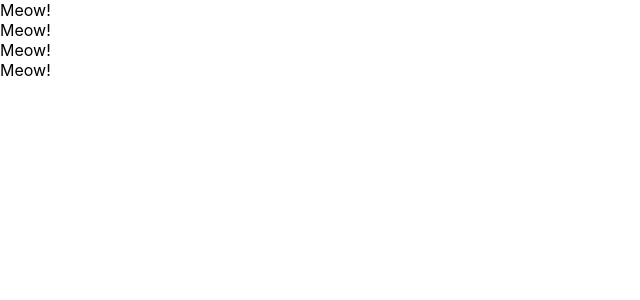
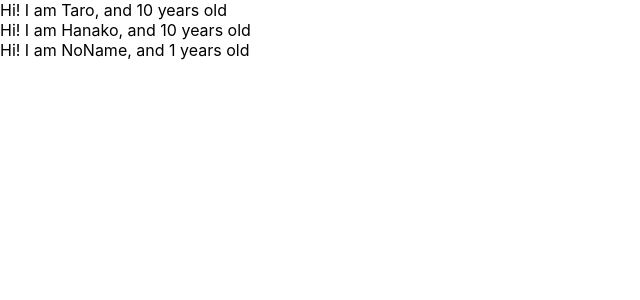
Before and after one commit to kobatta/crud-react-redux, a React (Create React App) app: page / in a window 1280 px wide. Shown: the top 300 px of the page, without its empty margins (0-640 px from the left). Built offline with nearby package versions, Linux system fonts and the light colour scheme.

Commit message:
learn props of component

```diff
--- a/src/App.js
+++ b/src/App.js
@@ -11,17 +11,27 @@
 //}
 
 const App = () => {
+  const profiles = [
+    {name: "Taro", age: 10},
+    {name: "Hanako", age: 10},
+    {name: "NoName"}
+  ]
   return (
   <div>
-    <Cat />
-    <Cat />
-    <Cat />
-    <Cat />
+    {
+      profiles.map((profile, index) => {
+        return <User name={profile.name} age={profile.age} key={index}/>
+      })
+    }
   </div>
   )
 }
 
-const Cat = () => {
-  return <div>Meow!</div>
+const User = (props) => {
+  return <div>Hi! I am {props.name}, and {props.age} years old </div>
+}
+
+User.defaultProps = {
+  age: 1
 }
 export default App;
```
